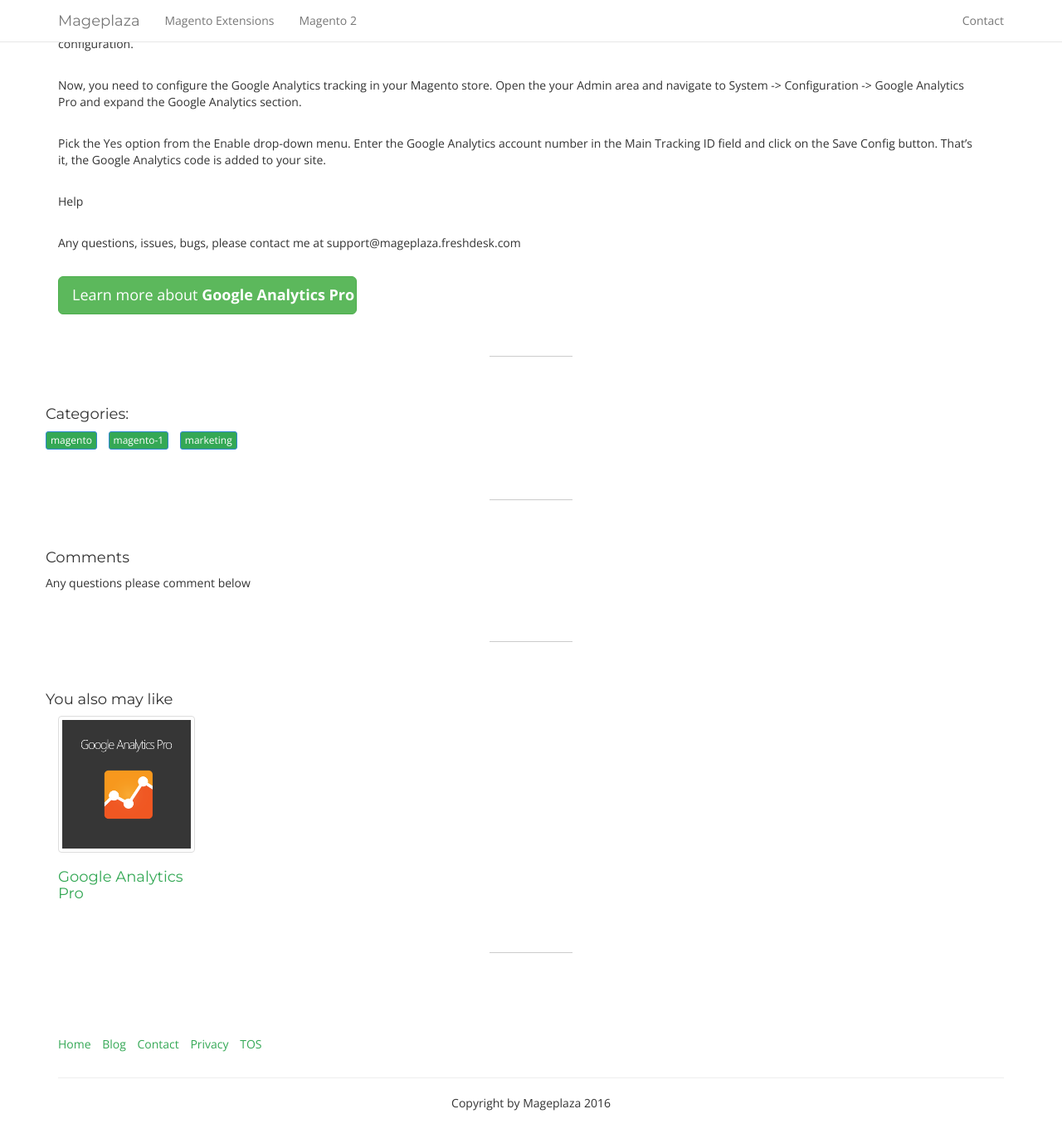
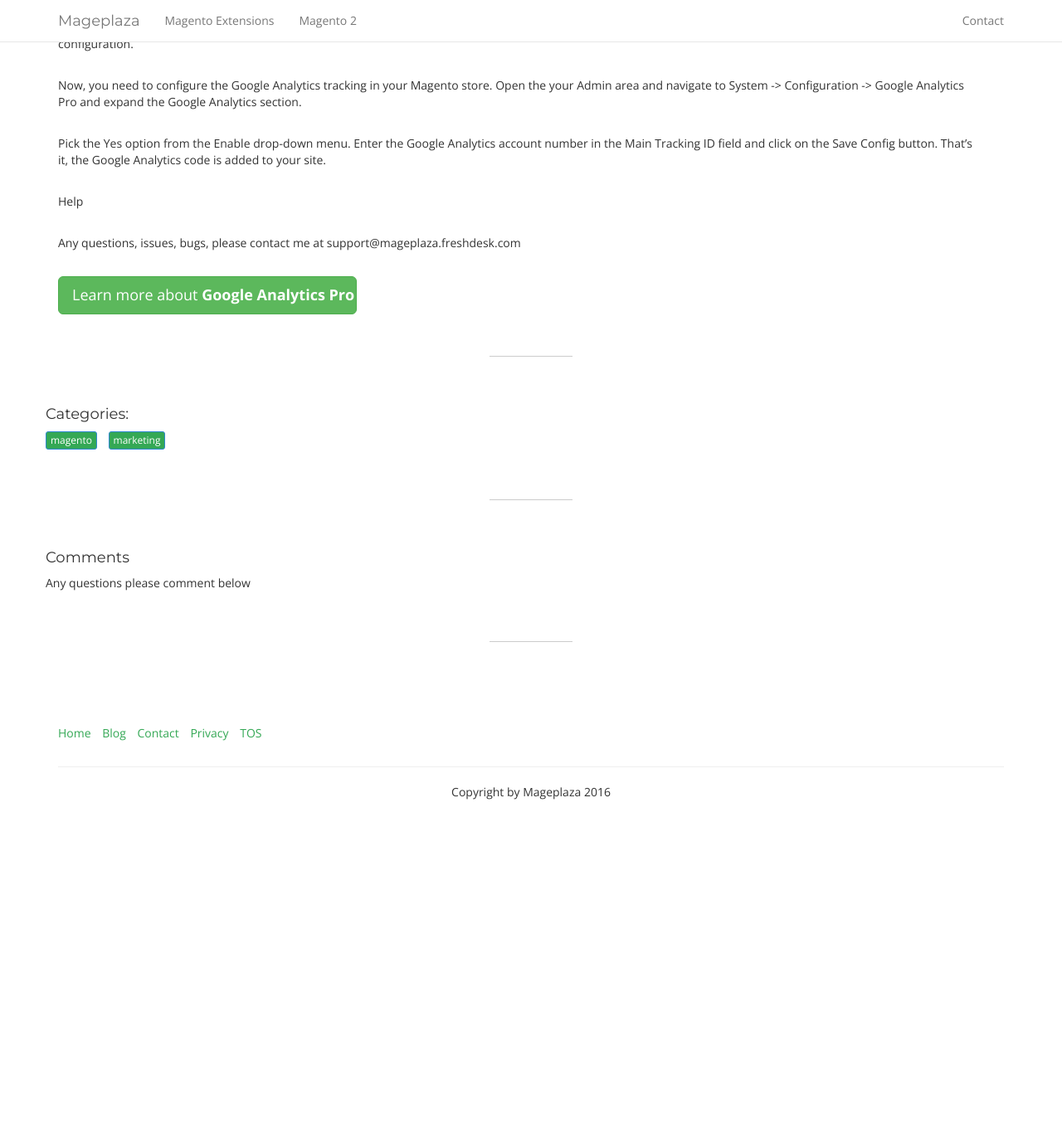
Before and after one commit to kangpaper/mplaza, a Jekyll site: the page built from _magento-extensions/google-analytics-pro.md, in a window 1280 px wide and 1400 px high, scrolled down 950 px. Shown: the top 1378 px of the window at 83% size. Built offline with Jekyll 4.4.1, drawn with Linux system fonts in a browser that asks for light colours; nearby versions of some CDN libraries; comment, search, counter and statistics services are not loaded; after the commit the page ends 1975 px from its top, so only the background shows below that.

Commit message:
Auto update

```diff
--- a/_layouts/extension.html
+++ b/_layouts/extension.html
@@ -71,9 +71,6 @@
 					</ol>
 				</div>
 
-				<!-- Screenshots -->
-
-
 
 
 				<!-- Content -->
@@ -120,19 +117,6 @@
 				<hr class="small">
 
 
-				<div class="row">
-					<h4>You also may like</h4>
-					     {% for post in site.magento-extensions | m:6 limit:6 %}
-					        <div class="col-lg-2 col-md-2">
-					        	<a href="{{ post.url }}" title="{{ post.title }}" class="thumbnail"><img src="{{ site.url }}/{{ post.image }}" class="img-responsive" alt="{{ post.title }}"></a>
-					        	<a href="{{ post.url }}" title="{{ post.title }}"><h4>{{ post.title }}</h4></a>
-							</div>
-					    {% endfor %}
-
-				</div>
-				<hr class="small">
-
-
 			</div>
 		</div>
 		<!-- Footer -->
--- a/_magento-extensions/google-analytics-pro.md
+++ b/_magento-extensions/google-analytics-pro.md
@@ -8,7 +8,7 @@
 image: "/assets/img/extensions/google-analytics-pro.png"
 version: 1.0.0
 user-version: false
-categories: magento magento-1 marketing
+categories: magento marketing
 mage_version: 1
 
 permalink: google-analytics-pro
```
